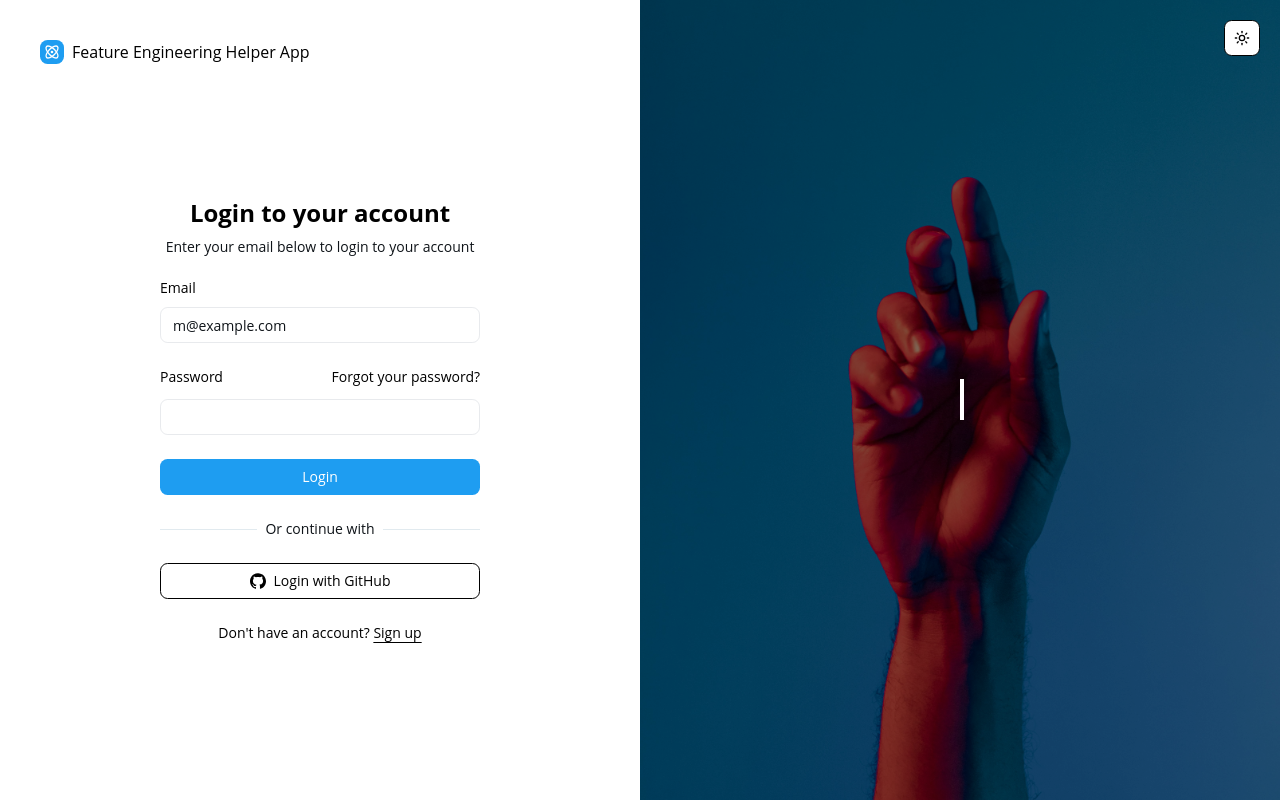
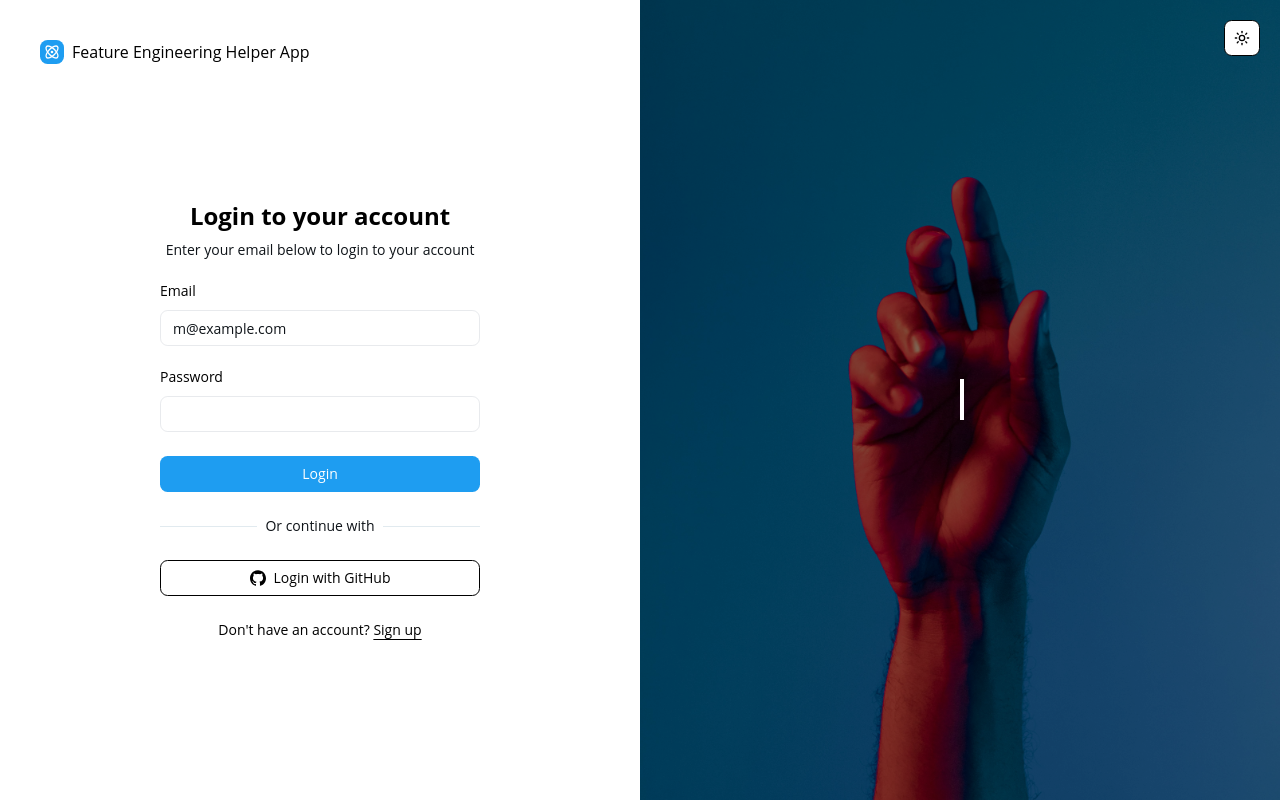
Before and after one commit to faroukq1/feature-engineering-helper-app, a Next.js app in the folder client/: page /login in a window 1280 px wide. Built offline with nearby package versions, Linux system fonts and the light colour scheme.

Commit message:
feat: fix anchor problems

```diff
--- a/client/app/(auth)/layout.tsx
+++ b/client/app/(auth)/layout.tsx
@@ -13,12 +13,12 @@ export default function AuthLayout({
     <div className="grid min-h-svh lg:grid-cols-2">
       <div className="flex flex-col gap-4 p-6 md:p-10">
         <div className="flex justify-center gap-2 md:justify-start">
-          <a href="#" className="flex items-center gap-2 font-medium">
+          <div className="flex items-center gap-2 font-medium">
             <div className="bg-primary text-primary-foreground flex size-6 items-center justify-center rounded-md">
               <Atom className="size-4" />
             </div>
             Feature Engineering Helper App
-          </a>
+          </div>
         </div>
         <div className="flex flex-1 items-center justify-center">
           <div className="w-full max-w-xs">{children}</div>
--- a/client/app/(auth)/login/_component/login-form.tsx
+++ b/client/app/(auth)/login/_component/login-form.tsx
@@ -24,12 +24,6 @@ export function LoginForm({
         <div className="grid gap-3">
           <div className="flex items-center">
             <Label htmlFor="password">Password</Label>
-            <a
-              href="#"
-              className="ml-auto text-sm underline-offset-4 hover:underline"
-            >
-              Forgot your password?
-            </a>
           </div>
           <Input id="password" type="password" required />
         </div>
--- a/client/components/FeatureEngineeringTyping.tsx
+++ b/client/components/FeatureEngineeringTyping.tsx
@@ -46,7 +46,7 @@ const FeatureEngineeringTyping = () => {
         src="/ai.jpg"
         alt="Data Visualization"
         fill
-        className="object-cover brightness-50 dark:brightness-[0.2]"
+        className="object-cover brightness-50 dark:brightness-[0.4]"
         priority
       />
 
```
